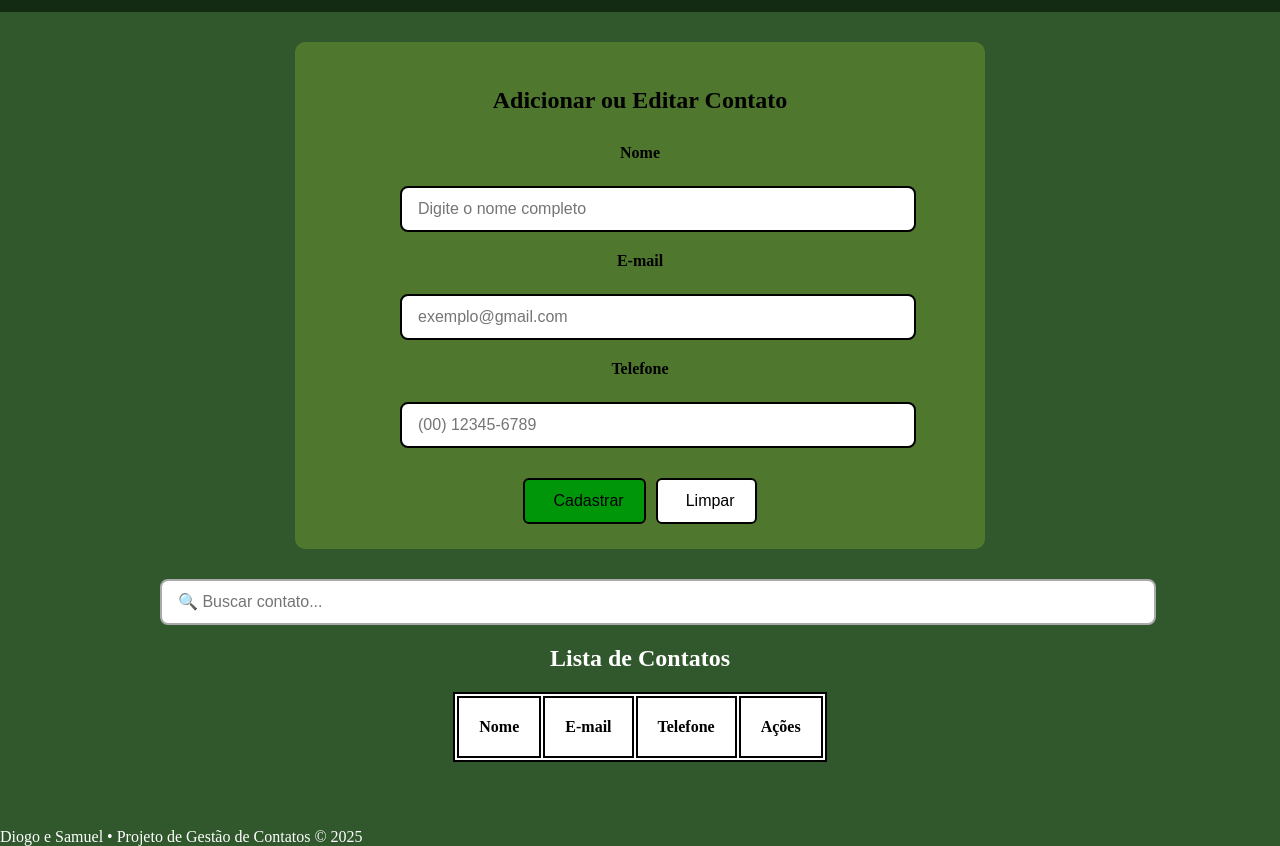
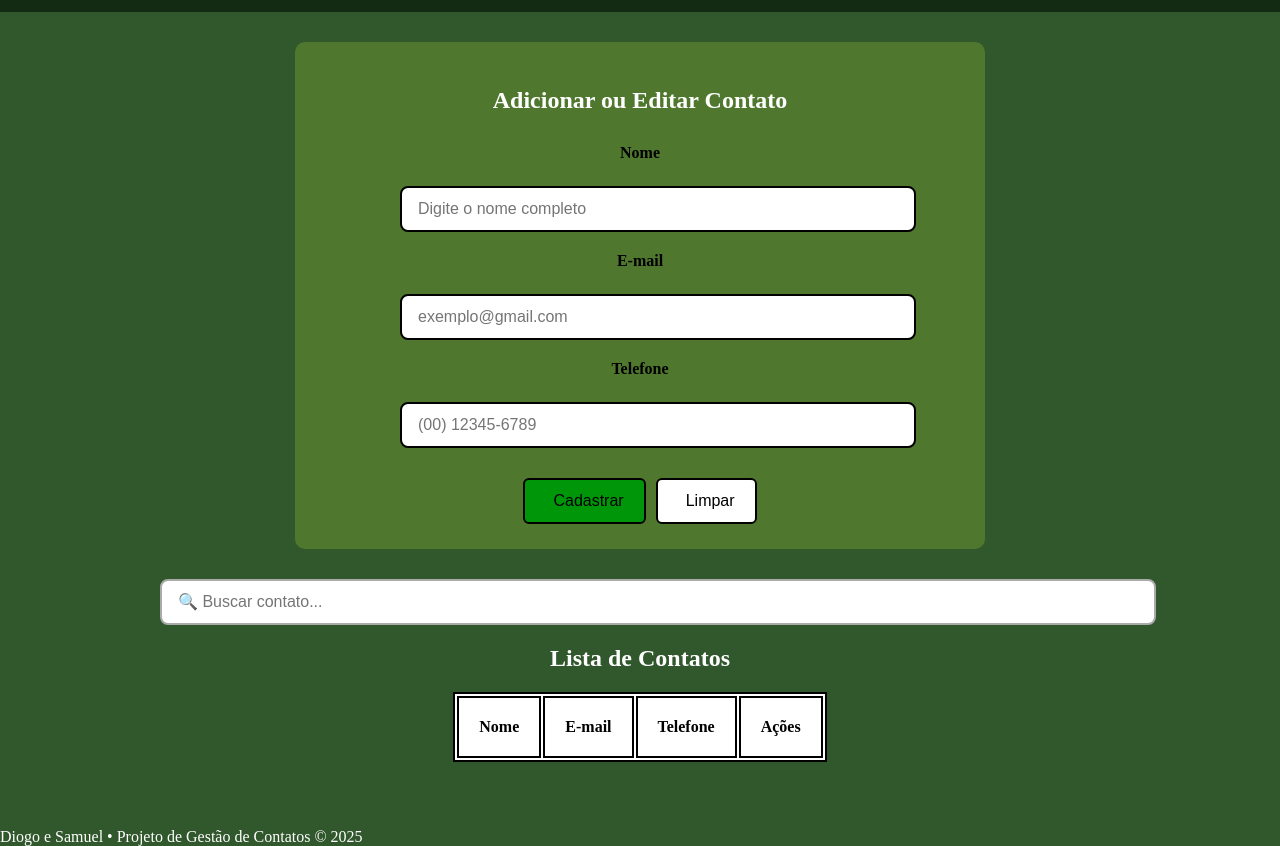
Before and after one commit to sam-u1/Trabalho-html, a plain HTML site: page Trabalho Web/index.html in a window 1280 px wide. Shown: the part 88-934 px from the top of the page. Drawn offline with Linux system fonts and the light colour scheme.

Commit message:
Update estilo.css

```diff
--- a/Trabalho Web/estilo.css
+++ b/Trabalho Web/estilo.css
@@ -10,7 +10,7 @@ body {
 }
 #secao-formulario {
   	text-align: center;
-  	color: rgb(0, 0, 0);
+  	color: #FFFFFF;
   	margin-top: 30px;
   	background-color: #4F772D;
   	padding: 25px;
```
